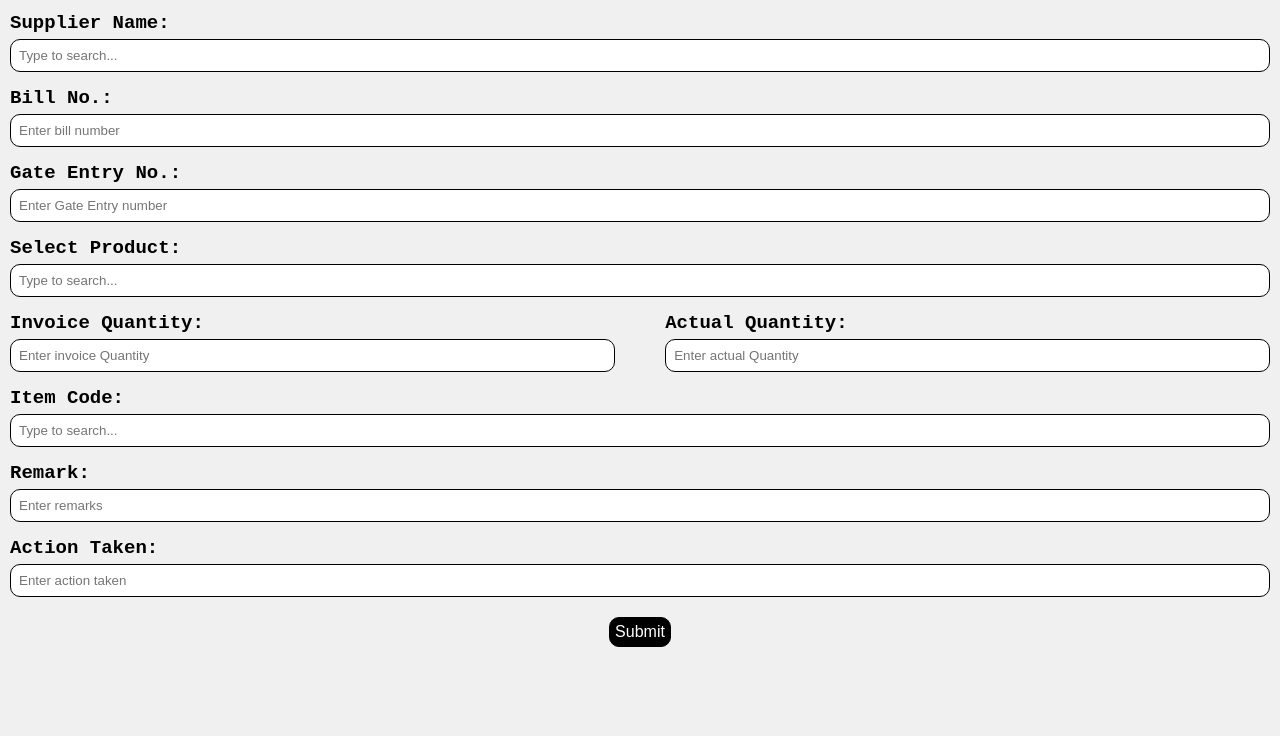
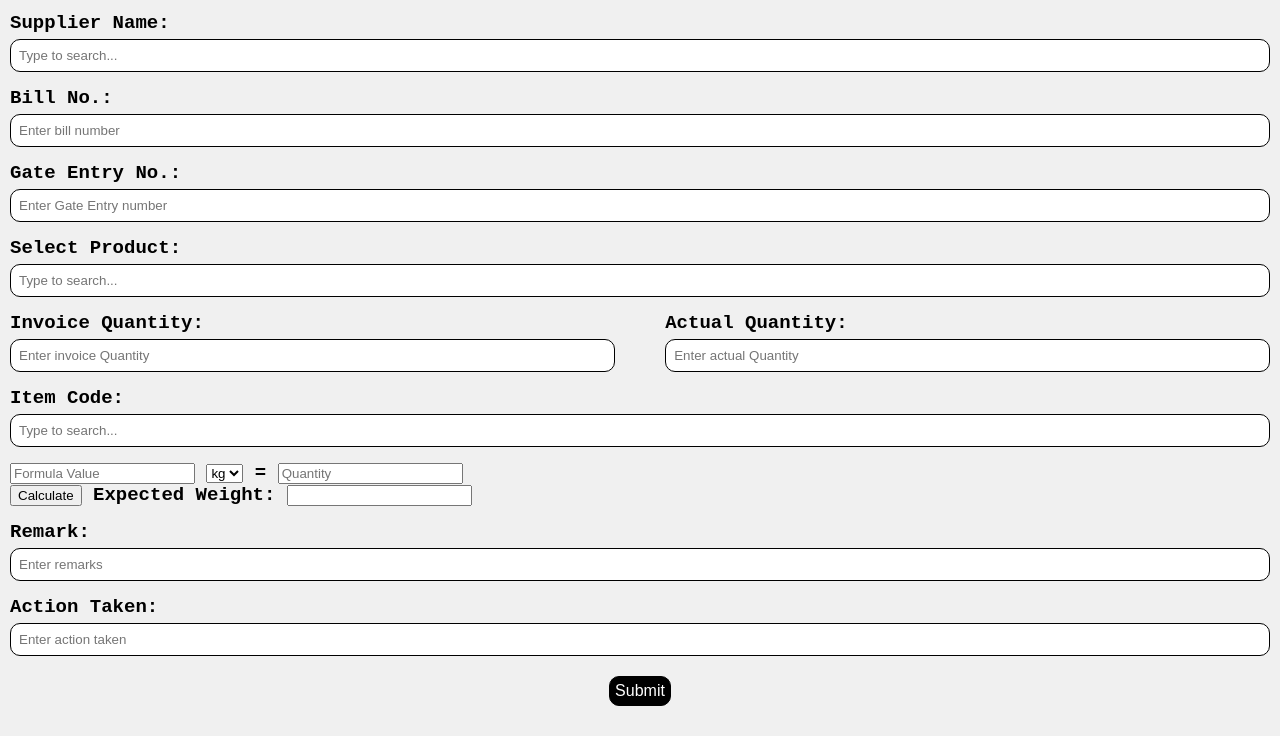
Before and after one commit to SuyashSolutions123/Inspection-Report-Form, a plain HTML site: page index.html in a window 1280 px wide. Shown: the part 121-857 px from the top of the page. Before the commit the page ends 800 px from the top, so only its background shows below. Drawn offline with Linux system fonts and the light colour scheme.

Commit message:
Update index.html

```diff
--- a/index.html
+++ b/index.html
@@ -70,6 +70,22 @@
             <div id="itemCodeSuggestions" class="suggestions"></div>
         </div>
 
+        <!-- Weight calculating formula -->
+ <div class="calculator-container">
+        <div class="inline-row">
+        <input id="formulaInputValue" type="text" placeholder="Formula Value">
+        <select id="customUnit">
+        <option value="kg">kg</option>
+        <option value="g">g</option>
+        </select>
+        <label>=</label>
+        <input id="formulaQuantityValue" type="text" placeholder="Quantity">
+        </div>
+        <button id="calculateWeight" onclick="calculateExpectedWeight()">Calculate</button>
+        <label for="Expected_Weight">Expected Weight:</label>
+        <input id="Expected_Weight" type="text" readonly>
+  </div>
+
         <!-- Quality Check Fields Container -->
         <div id="qualityChecksContainer" class="quality-checks">
             <!-- Quality Check fields will be dynamically added here -->
```
